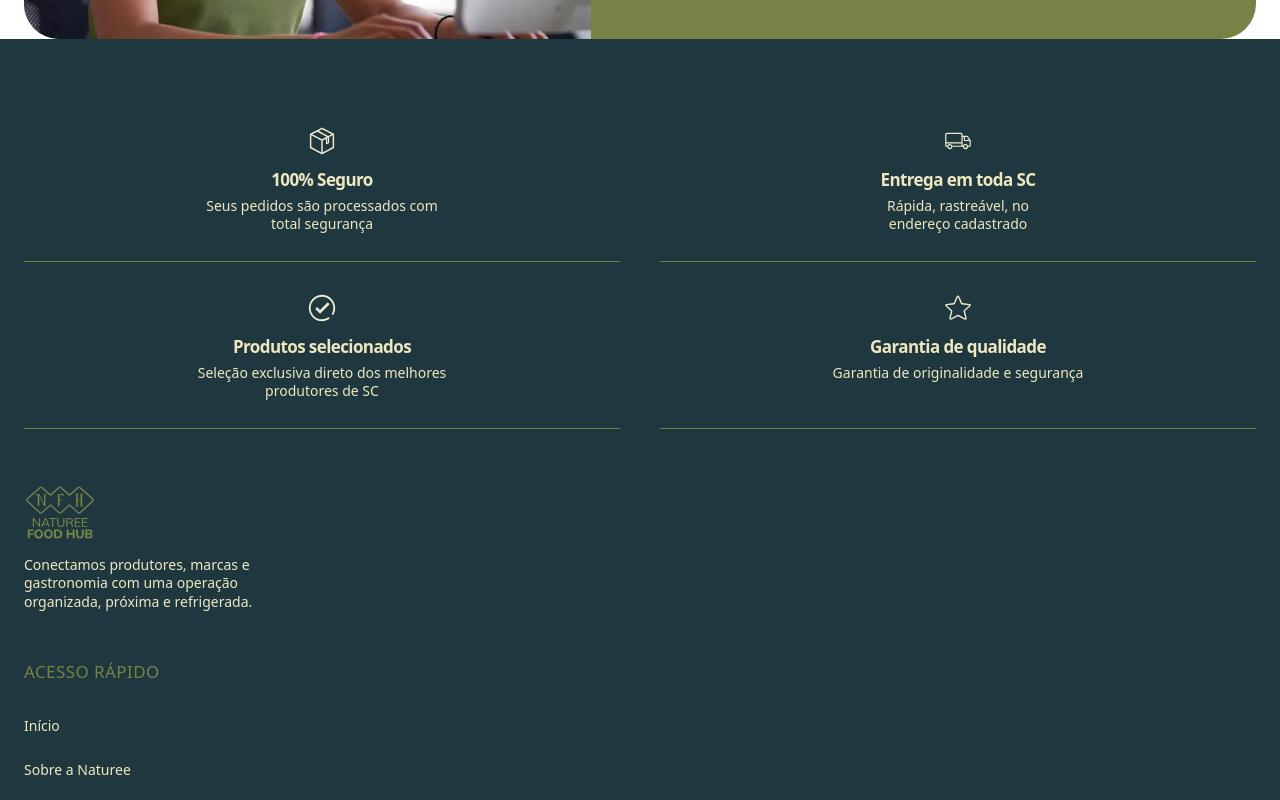
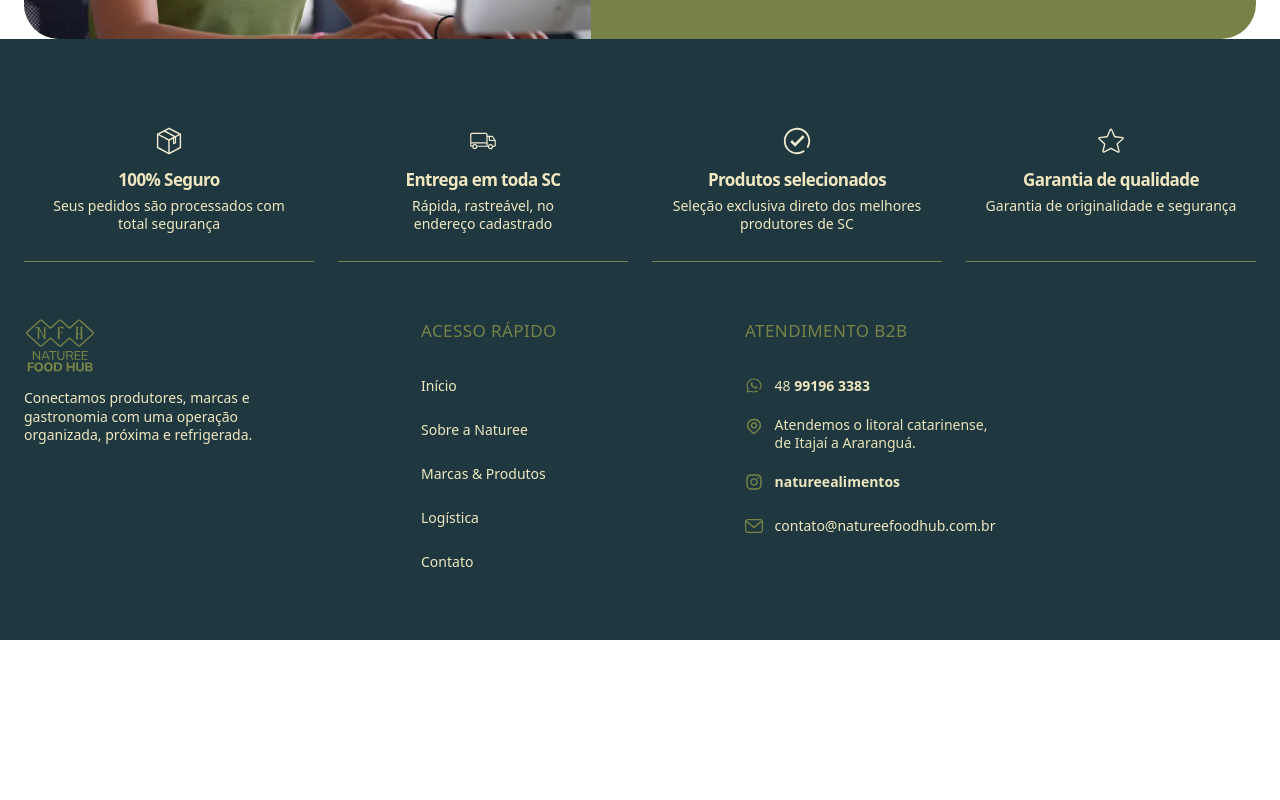
Before and after one commit to joao-pedrogomes/naturee, a React (Vite) app: page /logistica in a window 1280 px wide. Shown: the part 3000-3800 px from the top of the page. After the commit the page ends 3640 px from the top, so only its background shows below. Built offline with nearby package versions, Linux system fonts and the light colour scheme.

Commit message:
style(tablet): footer and trust strip in columns, location and hours side by side

```diff
--- a/src/components/contact/LocationInfo.tsx
+++ b/src/components/contact/LocationInfo.tsx
@@ -38,7 +38,7 @@ function LocationInfo({ page }: LocationInfoProps) {
 
   return (
     <div className="flex flex-col gap-10 lg:h-full lg:gap-[calc(48*var(--u))]">
-      <div className="space-y-10 lg:space-y-[calc(38*var(--u))]">
+      <div className="space-y-10 md:grid md:grid-cols-2 md:gap-x-8 md:gap-y-10 md:space-y-0 lg:block lg:space-y-[calc(38*var(--u))]">
         <section aria-labelledby="contact-location">
           <h2 id="contact-location" className={HEADING}>
             <img src={footerPin} alt="" aria-hidden="true" className={HEADING_ICON} />
@@ -61,7 +61,7 @@ function LocationInfo({ page }: LocationInfoProps) {
           </div>
         </section>
 
-        <section aria-labelledby="contact-social">
+        <section aria-labelledby="contact-social" className="md:col-span-2 lg:col-span-1">
           <h2 id="contact-social" className={`${HEADING} ${INDENT}`}>
             {social.title}
           </h2>
@@ -88,7 +88,7 @@ function LocationInfo({ page }: LocationInfoProps) {
         loading="lazy"
         referrerPolicy="no-referrer-when-downgrade"
         allowFullScreen
-        className="aspect-[4/3] w-full rounded-2xl border-0 bg-cream lg:aspect-auto lg:min-h-[calc(270*var(--u))] lg:flex-1 lg:rounded-[calc(28*var(--u))]"
+        className="aspect-[4/3] w-full rounded-2xl border-0 bg-cream md:aspect-[16/7] lg:aspect-auto lg:min-h-[calc(270*var(--u))] lg:flex-1 lg:rounded-[calc(28*var(--u))]"
       />
     </div>
   )
--- a/src/components/layout/SiteFooter.tsx
+++ b/src/components/layout/SiteFooter.tsx
@@ -36,7 +36,7 @@ function SiteFooter() {
       <div className="container-site py-14 lg:w-full lg:pt-[calc(52*var(--u))] lg:pb-[calc(93*var(--u))]">
         <TrustStrip items={trust} />
 
-        <div className="mt-14 grid gap-12 lg:mt-[calc(67*var(--u))] lg:mx-auto lg:w-[calc(1431*var(--u))] lg:grid-cols-[calc(745*var(--u))_calc(388*var(--u))_1fr] lg:gap-0">
+        <div className="mt-14 grid gap-12 md:grid-cols-[1fr_0.8fr_1.4fr] md:gap-8 lg:mt-[calc(67*var(--u))] lg:mx-auto lg:w-[calc(1431*var(--u))] lg:grid-cols-[calc(745*var(--u))_calc(388*var(--u))_1fr] lg:gap-0">
           {/* On desktop the tagline's last line shares a baseline with the last quick link, so the block ends level with that list. */}
           <div className="lg:[align-self:last_baseline]">
             <img
--- a/src/components/sections/TrustStrip.tsx
+++ b/src/components/sections/TrustStrip.tsx
@@ -9,7 +9,7 @@ type TrustStripProps = {
 
 function TrustStrip({ items }: TrustStripProps) {
   return (
-    <ul className="grid grid-cols-1 gap-x-10 gap-y-8 sm:grid-cols-2 lg:mx-auto lg:w-[calc(1431*var(--u))] lg:grid-cols-4 lg:gap-x-[calc(127*var(--u))]">
+    <ul className="grid grid-cols-1 gap-x-10 gap-y-8 sm:grid-cols-2 md:grid-cols-4 md:gap-x-6 lg:mx-auto lg:w-[calc(1431*var(--u))] lg:grid-cols-4 lg:gap-x-[calc(127*var(--u))]">
       {items.map((item) => (
         <li
           key={item.title}
```
